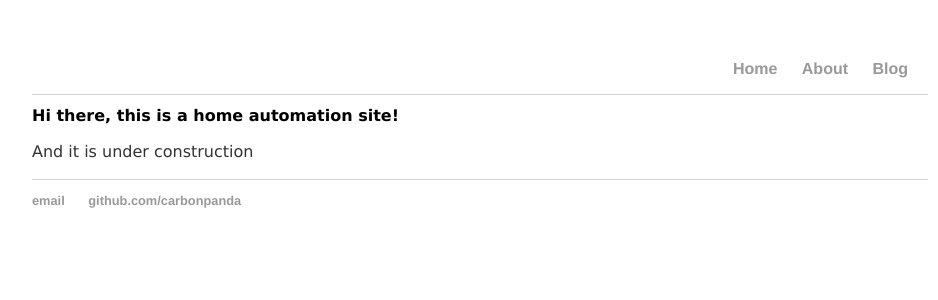
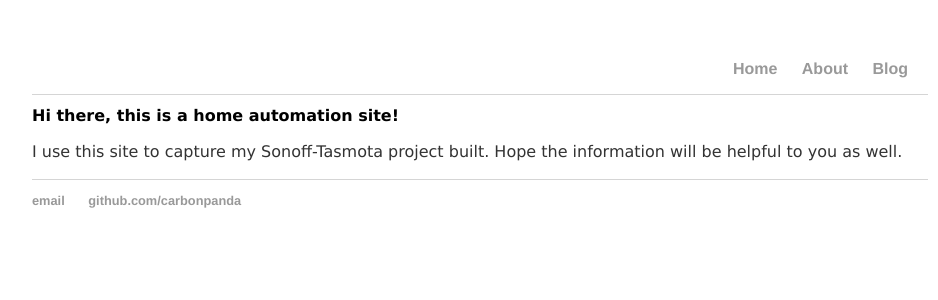
Before and after one commit to carbonpanda/carbonpanda.github.io, a Jekyll site: the page built from index.html, in a window 1280 px wide. Shown: the top 300 px of the page, without its empty margins (160-1098 px from the left). Built offline with Jekyll 4.4.1, drawn with Linux system fonts in a browser that asks for light colours.

Commit message:
Update index.html

```diff
--- a/index.html
+++ b/index.html
@@ -4,5 +4,5 @@ title: CarbonPanda - Home Automation
 ---
 <div class="blurb">
 	<h1>Hi there, this is a home automation site!</h1>
-	<p>And it is under construction</p>
+	<p>I use this site to capture my Sonoff-Tasmota project built. Hope the information will be helpful to you as well.</p>
 </div><!-- /.blurb -->
```
